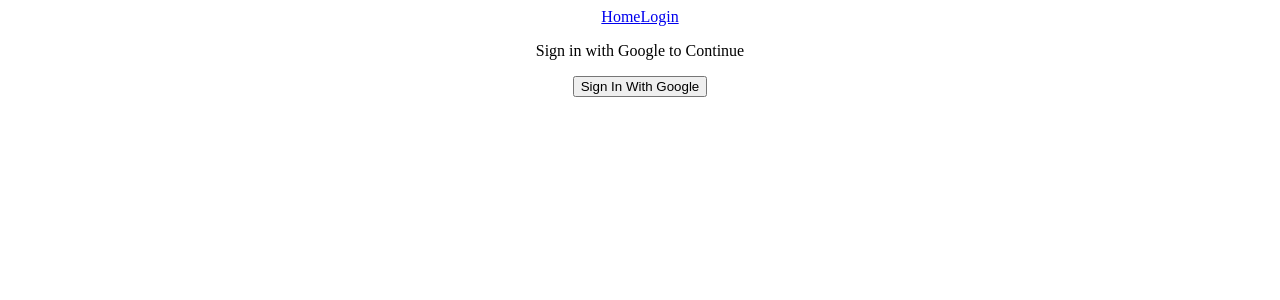
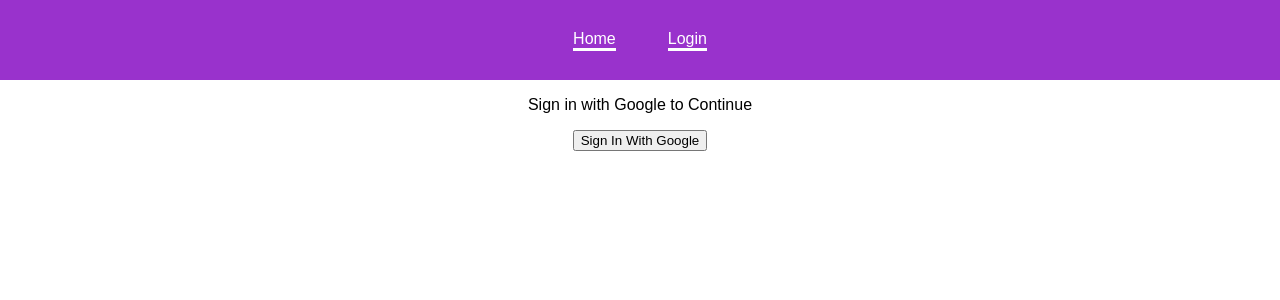
Before and after one commit to MajdQumseya/Twigs-Firebase-App, a React (Create React App) app: page /login in a window 1280 px wide. Shown: the top 300 px of the page. Built offline with nearby package versions, Linux system fonts and the light colour scheme; no server answers.

Commit message:
Added styling and logout feature

```diff
--- a/package.json
+++ b/package.json
@@ -13,6 +13,7 @@
     "firebase": "^9.17.2",
     "react": "^18.2.0",
     "react-dom": "^18.2.0",
+    "react-firebase-hooks": "^5.1.1",
     "react-router-dom": "^6.8.2",
     "react-scripts": "5.0.1",
     "typescript": "^4.9.5",
--- a/src/App.css
+++ b/src/App.css
@@ -1,16 +1,17 @@
+
 .App {
   text-align: center;
+}
+
+body {
+  margin: 0;
+  padding: 0;
+  font-family: Arial, Helvetica, sans-serif;
 }
 
 .App-logo {
   height: 40vmin;
   pointer-events: none;
-}
-
-@media (prefers-reduced-motion: no-preference) {
-  .App-logo {
-    animation: App-logo-spin infinite 20s linear;
-  }
 }
 
 .App-header {
@@ -28,11 +29,35 @@
   color: #61dafb;
 }
 
-@keyframes App-logo-spin {
-  from {
-    transform: rotate(0deg);
-  }
-  to {
-    transform: rotate(360deg);
-  }
+.navbar {
+  width: 100%;
+  height: 80px;
+  display: flex;
+  justify-content: space-around;
+  background-color: darkorchid;
 }
+
+.navbar .links {
+  display: flex;
+  gap: 2rem;
+  align-items: center;
+}
+
+.links a {
+  color: white;
+  text-decoration: none;
+  border-bottom: 3px solid white;
+  margin: 10px;
+}
+
+.navbar .user-info{
+  display: flex;
+  justify-content: center;
+  align-items: center;
+  gap: 1rem;
+}
+
+.user-info p {
+  font-size: .975rem;
+  color: white;
+}
--- a/src/Components/Navbar.tsx
+++ b/src/Components/Navbar.tsx
@@ -1,11 +1,36 @@
-
-import {Link} from "react-router-dom";
+import { Link } from "react-router-dom";
+import { auth } from "../config/firebase";
+import { useAuthState } from "react-firebase-hooks/auth";
+import { signOut } from "firebase/auth";
 
 export const Navbar = () => {
+  const [user] = useAuthState(auth);
+
+  const signUserOut = async () => {
+    await signOut(auth);
+  };
+
   return (
-    <div>
+    <div className="navbar">
+      {user && (
+        <div className="user-info">
+          <img
+            src={user?.photoURL || ""}
+            alt="user photo"
+            height={50}
+            width={50}
+          />
+          <p>{user?.displayName}</p>
+          <button className="logout" onClick={signUserOut}>
+            Log Out
+          </button>
+        </div>
+      )}
+
+      <div className="links">
         <Link to="/">Home</Link>
         <Link to="/login">Login</Link>
+      </div>
     </div>
-  )
-}
+  );
+};
--- a/src/Pages/login.tsx
+++ b/src/Pages/login.tsx
@@ -1,10 +1,13 @@
 import { auth, provider } from "../config/firebase";
 import { signInWithPopup } from "firebase/auth";
+import { useNavigate } from "react-router-dom";
 
 export const Login = () => {
+  const navigate = useNavigate();
   const signInWithGoogle = async () => {
     const signInResults = await signInWithPopup(auth, provider);
-    console.log(signInResults)
+    console.log(signInResults);
+    navigate("/");
   };
   return (
     <div>
```
Also changed, not shown: 1 other file (tests, documents, lock files or other folders).
